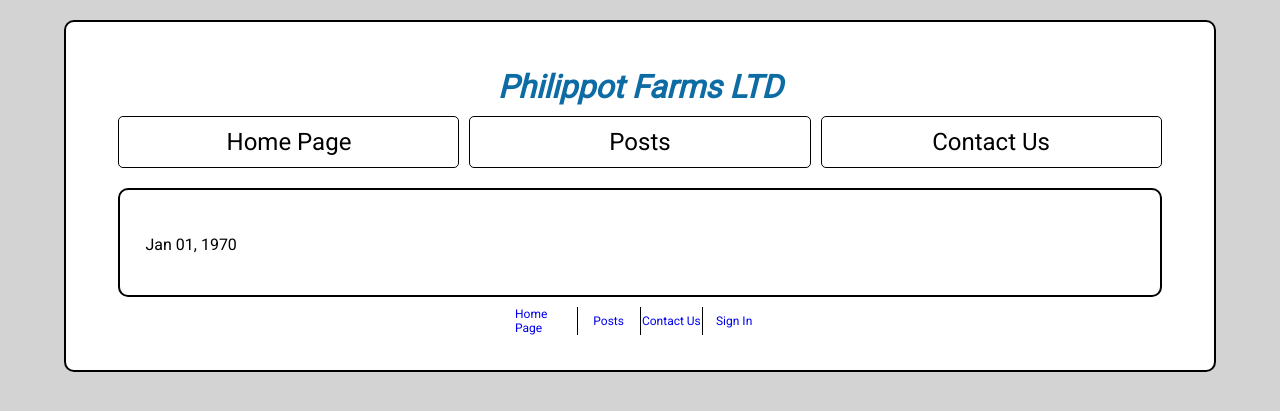
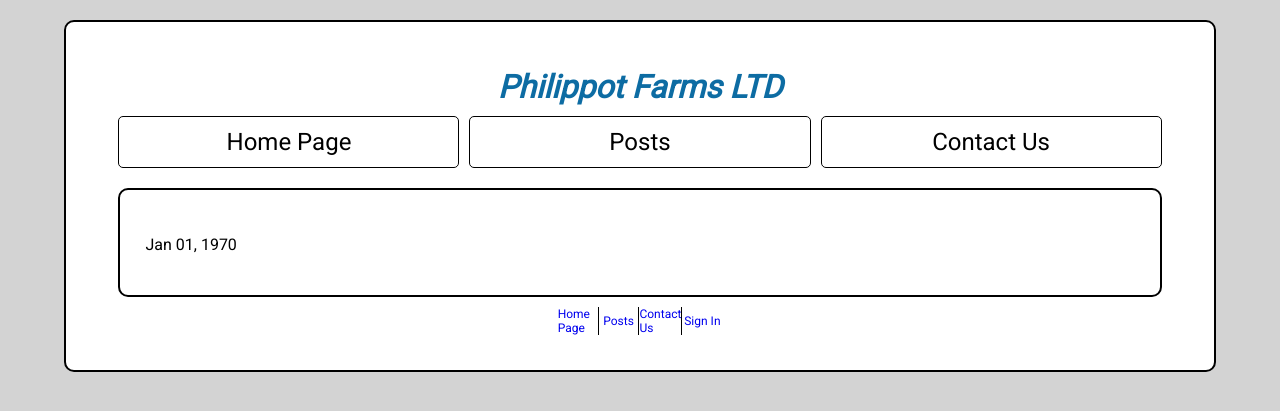
Before and after one commit to blowtorch5/Project-Web-Dev-2, a PHP site: page /post.php in a window 1280 px wide. Shown: the top 411 px of the page. Run offline with PHP 8.4, Linux system fonts and the light colour scheme; data that the repository does not hold is empty.

Commit message:
Changed fixed width amount to 15% for footers.

```diff
--- a/styles.css
+++ b/styles.css
@@ -262,7 +262,7 @@ img{
             }
 
     footer{
-        width: 250px;
+        width: 15%;
         margin: 10px auto;
     }
 
```
